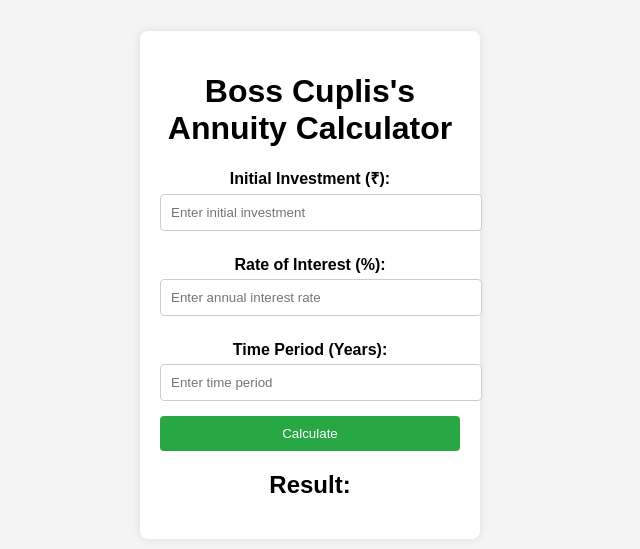
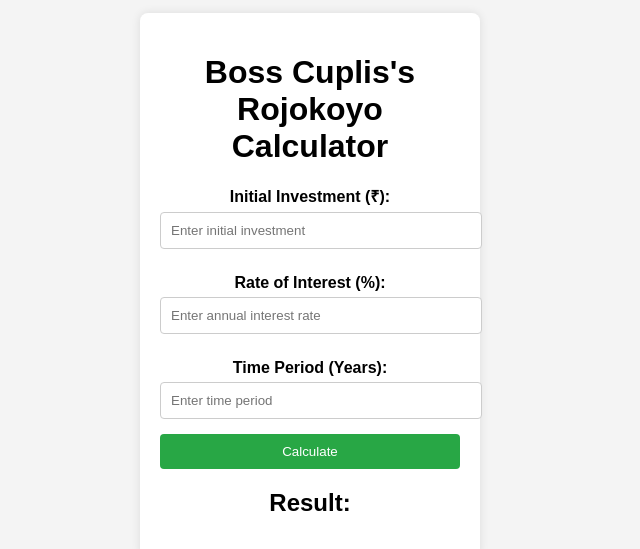
Before and after one commit to dian-dassura/Investmoregain, a plain HTML site: page index.html in a window 1280 px wide. Shown: the part 115-664 px from the top of the page, without its empty margins (330-970 px from the left). Drawn offline with Linux system fonts and the light colour scheme.

Commit message:
Update index.html

```diff
--- a/index.html
+++ b/index.html
@@ -8,7 +8,7 @@
 </head>
 <body>
     <div class="container">
-        <h1>Boss Cuplis's Annuity Calculator</h1>
+        <h1>Boss Cuplis's Rojokoyo Calculator</h1>
         <label for="initialInvestment">Initial Investment (₹):</label>
         <input type="number" id="initialInvestment" placeholder="Enter initial investment">
 
```
